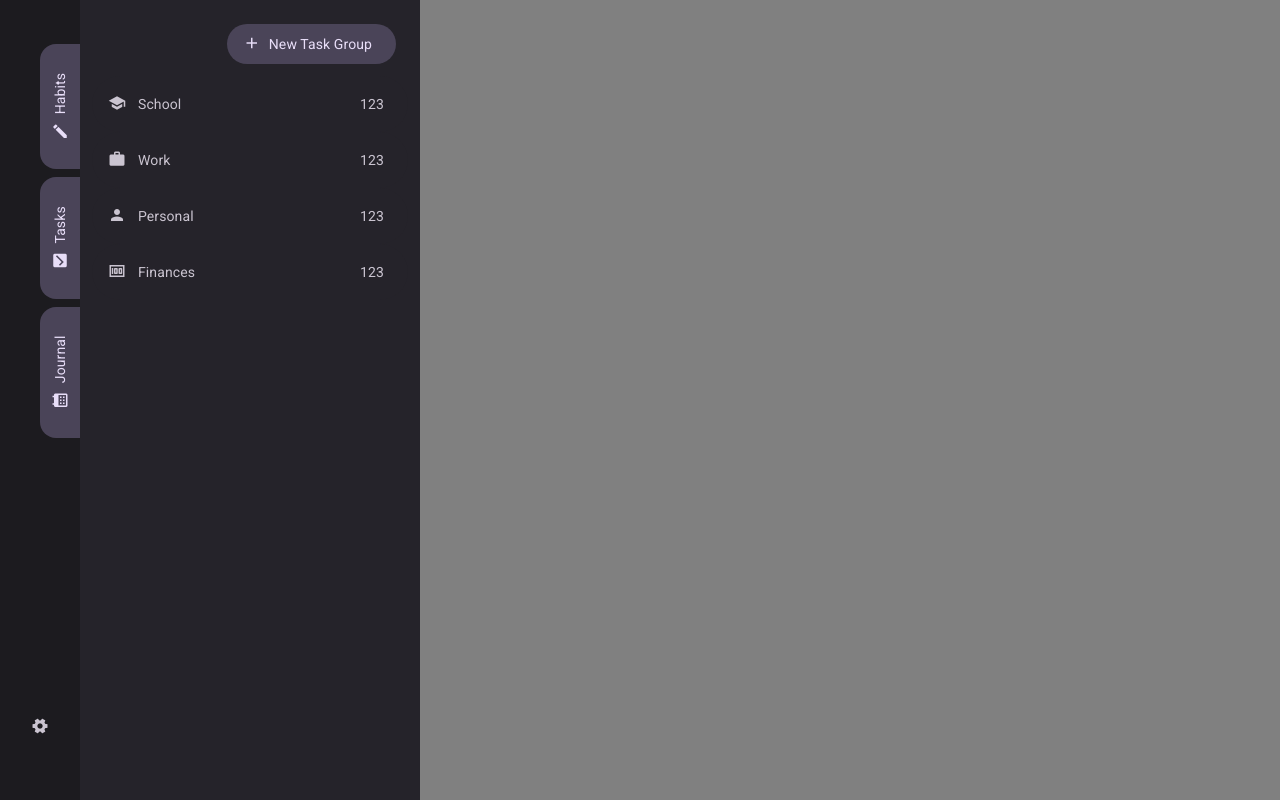
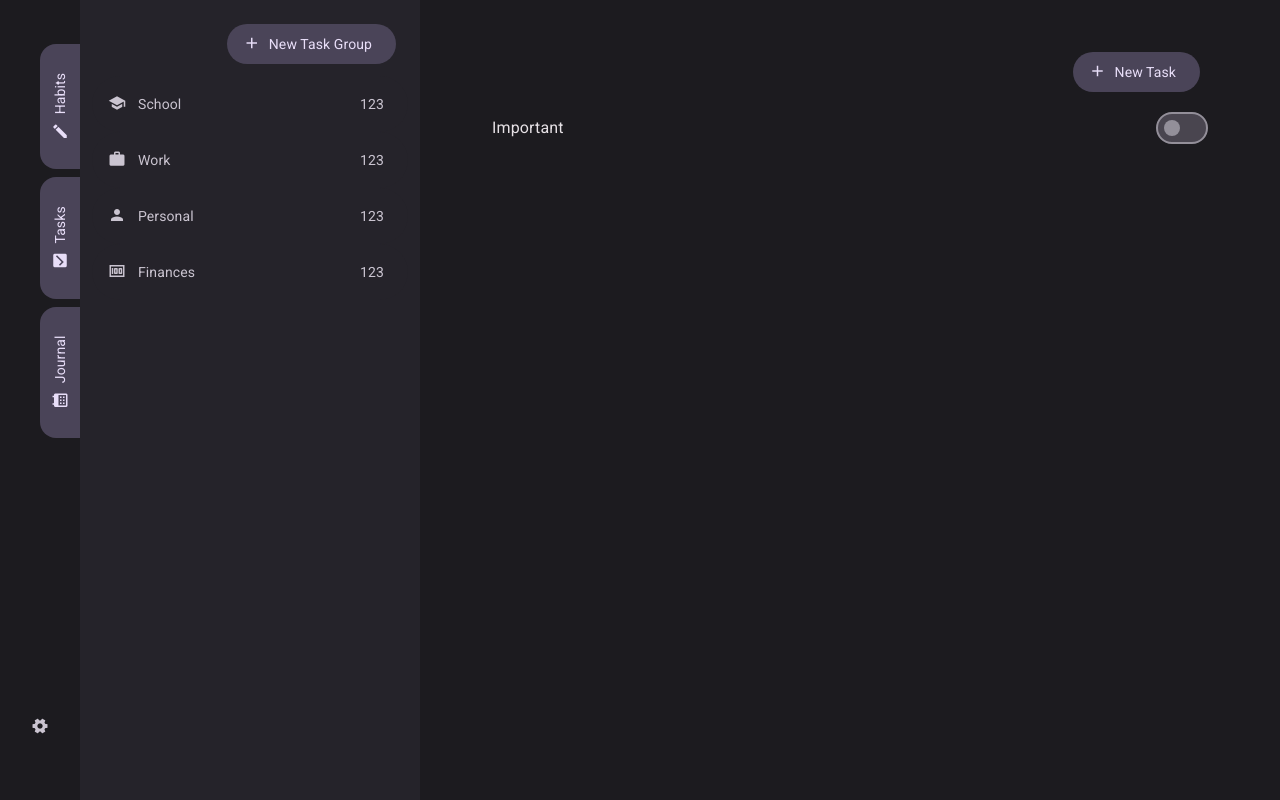
Before and after one commit to IlyaPonomarenko/HabitTrackerApp, a React (Create React App) app: page /tasks in a window 1280 px wide. Built offline with nearby package versions, Linux system fonts and the light colour scheme.

Commit message:
created TasksMain, TasksHeader

```diff
--- a/src/components/TasksHeader/TasksHeader.scss
+++ b/src/components/TasksHeader/TasksHeader.scss
@@ -1 +1,35 @@
 @use "../../utilities/variables/" as v;
+
+.tasks-header {
+  display: flex;
+  align-items: center;
+  justify-content: space-between;
+  height: 56px;
+  width: 100%;
+  padding: 20px 0;
+  &__h2 {
+    @include v.body-large;
+    font-weight: 400;
+    color: v.$color-on-surface-dark;
+  }
+  &__toggle {
+    cursor: pointer;
+    display: flex;
+    align-items: center;
+    padding: 6px;
+    width: 52px;
+    height: 32px;
+    border-radius: 100px;
+    background-color: v.$color-surface-variant-dark;
+    border: 2px v.$color-outline-dark solid;
+    &--hidden {
+      display: none;
+    }
+  }
+  &__toggle-knob {
+    background-color: v.$color-outline-dark;
+    width: 16px;
+    height: 16px;
+    border-radius: 100%;
+  }
+}
--- /dev/null
+++ b/src/components/TasksMain/TasksMain.jsx
@@ -0,0 +1,17 @@
+import "./TasksMain.scss";
+import React from "react";
+import TasksHeader from "../TasksHeader/TasksHeader";
+import Button from "../Button/Button";
+
+const TasksMain = () => {
+  return (
+    <div className="tasks-main">
+      <div className="tasks-main__button-wrapper">
+        <Button icon={"add"}>New Task</Button>
+      </div>
+      <TasksHeader variant={"toggle"}>Important</TasksHeader>
+    </div>
+  );
+};
+
+export default TasksMain;
--- /dev/null
+++ b/src/components/TasksMain/TasksMain.scss
@@ -0,0 +1,13 @@
+.tasks-main {
+  height: 100vh;
+  width: 100%;
+  display: flex;
+  flex-direction: column;
+  padding: 44px 72px;
+  &__button-wrapper {
+    display: flex;
+    justify-content: flex-end;
+    padding: 8px;
+    width: 100%;
+  }
+}
--- a/src/components/TasksSidebar/TasksSidebar.scss
+++ b/src/components/TasksSidebar/TasksSidebar.scss
@@ -3,6 +3,7 @@
 .tasks-sidebar {
   position: relative;
   flex-direction: column;
+  min-width: 340px;
   width: 340px;
   height: 100vh;
   padding: 12px;
--- a/src/containers/Tasks/Tasks.jsx
+++ b/src/containers/Tasks/Tasks.jsx
@@ -1,13 +1,18 @@
 import "./Tasks.scss";
-import React from "react";
+import React, { Component } from "react";
 import TasksSidebar from "../../components/TasksSidebar/TasksSidebar";
+import TasksMain from "../../components/TasksMain/TasksMain";
 
-const Tasks = () => {
-  return (
-    <div className="tasks">
-      <TasksSidebar />
-    </div>
-  );
-};
+class Tasks extends Component {
+  state = {};
+  render() {
+    return (
+      <div className="tasks">
+        <TasksSidebar />
+        <TasksMain />
+      </div>
+    );
+  }
+}
 
 export default Tasks;
--- a/src/containers/Tasks/Tasks.scss
+++ b/src/containers/Tasks/Tasks.scss
@@ -1,3 +1,8 @@
+@use "../../utilities/variables/" as v;
+
 .tasks {
+  display: flex;
+  align-items: center;
   margin-left: 80px;
+  background-color: v.$color-background-dark;
 }
```
